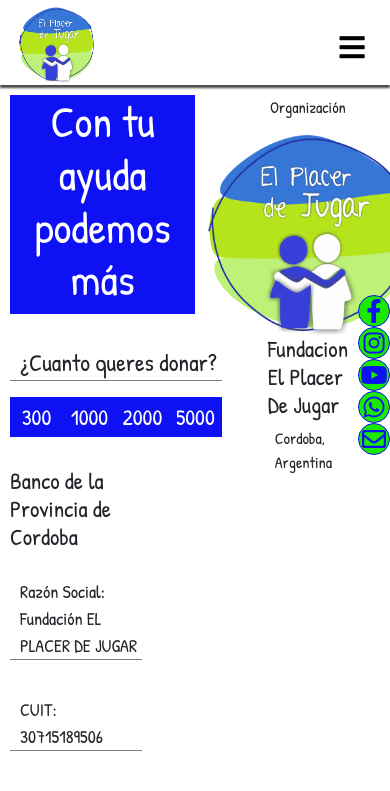
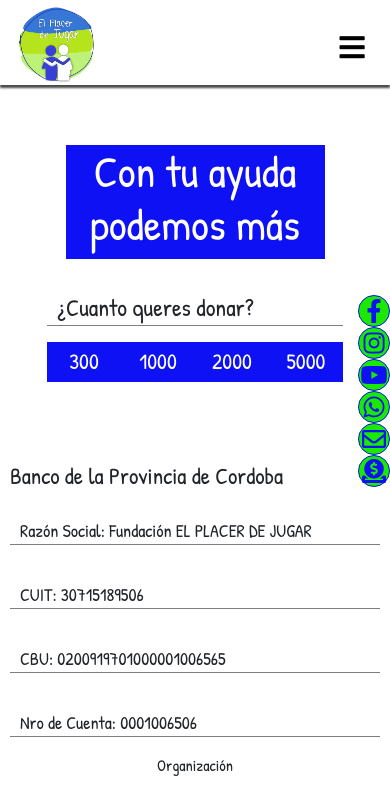
Before and after one commit to crisgianoboli/FundacionElPlacerDeJugar, a React (Create React App) app: page /#/Donate in a window 390 px wide. Shown: the top 791 px of the page. Built offline with nearby package versions, Linux system fonts and the light colour scheme; the HTML template or start-up script is replaced by a standard one.

Commit message:
cambios ultimos

```diff
--- a/src/components/Dona.css
+++ b/src/components/Dona.css
@@ -78,3 +78,26 @@
   width: 200px;
   height: 200px;
 }
+
+@media screen and (max-width: 768px) {
+  .dona {
+    width: 100%;
+    height: 100%;
+    display: flex;
+    flex-direction: column;
+    align-items: center;
+  }
+
+  .left-content {
+    width: 100%;
+    padding-top: 50px;
+    display: flex;
+    flex-direction: column;
+    align-items: center;
+  }
+
+  .info-content {
+    width: 100%;
+    padding-top: 50px;
+  }
+}
--- a/src/components/SocialMedia.js
+++ b/src/components/SocialMedia.js
@@ -1,5 +1,6 @@
 /* eslint-disable react/jsx-no-target-blank */
 import React from "react";
+import { Link } from "react-router-dom";
 import "./SocialMedia.css";
 
 export const SocialMedia = () => {
@@ -44,6 +45,9 @@
       {/* <a href="#linkedin" target="_blank" className="icon">
         <i class="fab fa-linkedin" />
       </a> */}
+      <Link to="/Donate" className="icon">
+        <i class="fas fa-donate"></i>
+      </Link>
     </div>
   );
 };
--- a/src/components/Travels.js
+++ b/src/components/Travels.js
@@ -1,6 +1,6 @@
 import React from "react";
 import imagenTravel from "../img/img3.jpeg";
-import imagenTravels from "../img/img2.jpeg";
+import imagenTravels from "../img/travel.jpg";
 import "./WorkSection.css";
 
 const Travels = () => {
--- a/src/components/WorkSection.css
+++ b/src/components/WorkSection.css
@@ -33,6 +33,7 @@
 
 .work-content {
   width: 100%;
+  height: 170px;
   color: white;
   font-size: 22px;
   padding: 10px 40px;
@@ -92,8 +93,14 @@
 }
 
 @media screen and (max-width: 768px) {
+  .work-content {
+    height: 380px;
+    display: flex;
+    align-items: center;
+  }
+
   .travel-title {
-    width: 75%;
+    width: 80%;
   }
 
   .travels-content {
```
Also changed, not shown: src/components/Navbar.js (+2 -10 lines), src/img/travel.jpg (added).
